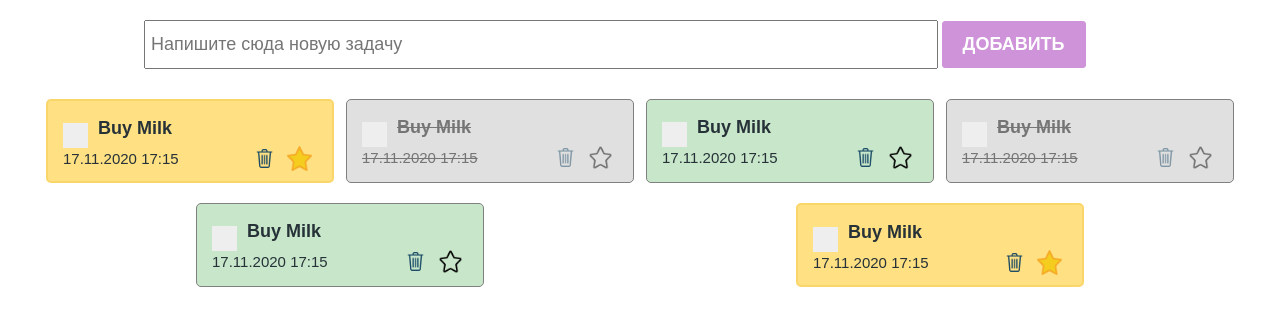
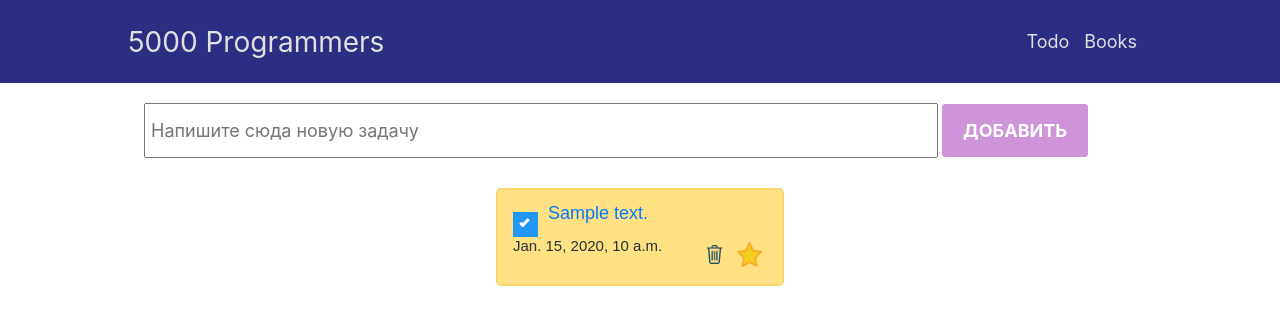
Before and after one commit to DanielKalmuratov/todo, a Django app: page / in a window 1280 px wide. Shown: the top 326 px of the page. Run offline with Django 3.2, Linux system fonts and the light colour scheme; tables that the repository leaves empty hold one stand-in row (values such as "Sample post"); some libraries are stand-ins or nearby versions.

Commit message:
added nav bar

```diff
--- a/Todo/urls.py
+++ b/Todo/urls.py
@@ -21,9 +21,7 @@ from django.conf.urls.static import static
 
 urlpatterns = [
     path('admin/', admin.site.urls),
-    path('', homepage, name='home'),
-    path('test/', test2),
-    path('modal/', modal),
+    path('', test2, name='home'),
     path('books/', book),
     path('add-todo', add_todo, name='add-todo'),
     path('add-book', add_book, name='add-book'),
--- a/main/static/css/style.css
+++ b/main/static/css/style.css
@@ -13,6 +13,7 @@ section{
 }
 .create_container{
     width: 80%;
+    margin: 0 auto;
 }
 .create_input{
     padding: 12px 5px;
@@ -127,6 +128,7 @@ section{
 }
 .book_container{
     display: grid;
+    margin: 10px auto;
     width: 90%;
     grid-template-columns: 2fr 5fr;
 }
@@ -145,3 +147,32 @@ section{
     color: #e7f0e7;
 
 }
+
+.navbar{
+    display: flex;
+    flex-direction: row;
+    justify-content: space-between;
+    padding: 20px 10%;
+    background-color: #2b2e83;
+}
+
+.nav-brand{
+    color: #e0e0e0;
+    font-size: 28px;
+}
+.navbar-nav{
+    display: flex;
+    flex-direction: row;
+    justify-content: space-around;
+
+}
+.navbar-nav a{
+    color: #e0e0e0;
+    font-size: 18px;
+    text-decoration: none;
+    margin-right: 15px;
+
+}
+.nav-item{
+    list-style: none;
+}
--- a/main/templates/index.html
+++ b/main/templates/index.html
@@ -5,123 +5,88 @@
 <head>
     <meta charset="UTF-8">
     <meta name="viewport" content="width=device-width, initial-scale=1.0">
+
+    <link rel="stylesheet" href="https://stackpath.bootstrapcdn.com/bootstrap/4.5.2/css/bootstrap.min.css" integrity="sha384-JcKb8q3iqJ61gNV9KGb8thSsNjpSL0n8PARn9HuZOnIxN0hoP+VmmDGMN5t9UJ0Z" crossorigin="anonymous">
     <link rel="stylesheet" href="{% static './css/style.css' %}">
     <link rel="stylesheet" href="{% static './css/checkbox.css' %}">
     <title>Document</title>
 </head>
 <body>
+    <nav class="navbar">
+        <div class="nav-brand">5000 Programmers</div>
+
+
+          <ul class="navbar-nav">
+            <li class="nav-item ">
+              <a class="nav-link" href="/">Todo </a>
+            </li>
+            <li class="nav-item">
+              <a class="nav-link" href="{% url 'books/' %}">Books</a>
+            </li>
+
+          </ul>
+
+      </nav>
+
+
     <section>
         <div class="create_container">
-            <input type="text" class="create_input" placeholder="Напишите сюда новую задачу"/>
-            <button class="create_button">Добавить</button>
+            <form action="{% url 'add-todo' %}" method="POST">
+                {% csrf_token %}
+
+                <input  type="text"
+                        class="create_input"
+                        placeholder="Напишите сюда новую задачу"
+                        name = "todo_text"
+                        />
+                <button class="create_button">Добавить</button>
+            </form>
+
         </div>
 
         <div class="todo_container">
-            <div class="todo_item marked">
+            {% for todo in todo_list %}
+            <div class="todo_item
+            {% if todo.is_favorite %}
+                marked
+            {% elif todo.is_closed %}
+                done
+            {% endif %}
+            ">
                 <div class="todo_item_header">
                     <label class="checkbox_container">
-                        <input type="checkbox"/>
+                        <input type="checkbox"
+                        {% if todo.is_closed %}
+                        checked
+                        {% else %}
+                        null
+                        {% endif %}
+                        />
                         <span class="checkmark"></span>
                     </label>
-                    <h4>Buy Milk</h4>
+                    <h4><a href="{%  url 'close-todo' todo.id   %}">{{ todo.text }}</a></h4>
                 </div>
 
                 <div class="todo_item_footer">
-                    <p>17.11.2020 <span>17:15</span></p>
+                    <p>{{ todo.created_ad }}</p>
                     <div class="action_buttons">
-                        <img src="./icons/basket.png" />
-                        <img src="./icons/yellow.png" />
+
+                        <a href="{% url 'delete-todo' todo.id %}"><img src="{% static './icons/basket.png' %}" /></a>
+
+                        {% if todo.is_favorite%}
+                            <a href="{% url 'mark-todo' todo.id %}"><img src="{% static './icons/yellow.png' %}" /></a>
+                        {% else %}
+                            <a href="{% url 'mark-todo' todo.id %}"><img src="{% static './icons/star.png' %}" /></a>
+                        {% endif %}
                     </div>
                 </div>
+
             </div>
-            <div class="todo_item done">
-                <div class="todo_item_header">
-                    <label class="checkbox_container">
-                        <input type="checkbox"/>
-                        <span class="checkmark"></span>
-                    </label>
-                    <h4>Buy Milk</h4>
-                </div>
-
-                <div class="todo_item_footer">
-                    <p>17.11.2020 <span>17:15</span></p>
-                    <div class="action_buttons">
-                        <img src="./icons/basket.png" />
-                        <img src="./icons/star.png" />
-                    </div>
-                </div>
-            </div>
-            <div class="todo_item">
-                <div class="todo_item_header">
-                    <label class="checkbox_container">
-                        <input type="checkbox"/>
-                        <span class="checkmark"></span>
-                    </label>
-                    <h4>Buy Milk</h4>
-                </div>
-
-                <div class="todo_item_footer">
-                    <p>17.11.2020 <span>17:15</span></p>
-                    <div class="action_buttons">
-                        <img src="./icons/basket.png" />
-                        <img src="./icons/star.png" />
-                    </div>
-                </div>
-            </div>
-            <div class="todo_item done">
-                <div class="todo_item_header">
-                    <label class="checkbox_container">
-                        <input type="checkbox"/>
-                        <span class="checkmark"></span>
-                    </label>
-                    <h4>Buy Milk</h4>
-                </div>
-
-                <div class="todo_item_footer">
-                    <p>17.11.2020 <span>17:15</span></p>
-                    <div class="action_buttons">
-                        <img src="./icons/basket.png" />
-                        <img src="./icons/star.png" />
-                    </div>
-                </div>
-            </div>
-            <div class="todo_item">
-                <div class="todo_item_header">
-                    <label class="checkbox_container">
-                        <input type="checkbox"/>
-                        <span class="checkmark"></span>
-                    </label>
-                    <h4>Buy Milk</h4>
-                </div>
-
-                <div class="todo_item_footer">
-                    <p>17.11.2020 <span>17:15</span></p>
-                    <div class="action_buttons">
-                        <img src="./icons/basket.png" />
-                        <img src="./icons/star.png" />
-                    </div>
-                </div>
-            </div>
-            <div class="todo_item marked">
-                <div class="todo_item_header">
-                    <label class="checkbox_container">
-                        <input type="checkbox"/>
-                        <span class="checkmark"></span>
-                    </label>
-                    <h4>Buy Milk</h4>
-                </div>
-
-                <div class="todo_item_footer">
-                    <p>17.11.2020 <span>17:15</span></p>
-                    <div class="action_buttons">
-                        <img src="./icons/basket.png" />
-                        <img src="./icons/yellow.png" />
-                    </div>
-                </div>
-            </div>
+            {% endfor %}
 
         </div>
     </section>
-
+    <!-- <script src="https://ajax.googleapis.com/ajax/libs/jquery/3.5.1/jquery.min.js"></script>
+    <script src="https://stackpath.bootstrapcdn.com/bootstrap/4.5.2/js/bootstrap.min.js" integrity="sha384-B4gt1jrGC7Jh4AgTPSdUtOBvfO8shuf57BaghqFfPlYxofvL8/KUEfYiJOMMV+rV" crossorigin="anonymous"></script> -->
 </body>
 </html>
--- a/main/views.py
+++ b/main/views.py
@@ -2,15 +2,11 @@
 from .models import ToDo, Book
 
 
-def homepage(request):
-    return render(request, 'index.html')
 
 def test2(request):
     todo_list = ToDo.objects.all()
-    return render(request, 'test.html', {"todo_list": todo_list})
+    return render(request, 'index.html', {"todo_list": todo_list})
 
-def modal(request):
-    return render(request, 'modal.html')
 
 def book(request):
     book_list = Book.objects.all()
```
Also changed, not shown: main/templates/book.html (+16 -1 lines), main/templates/test.html (deleted, +0 -71 lines).
